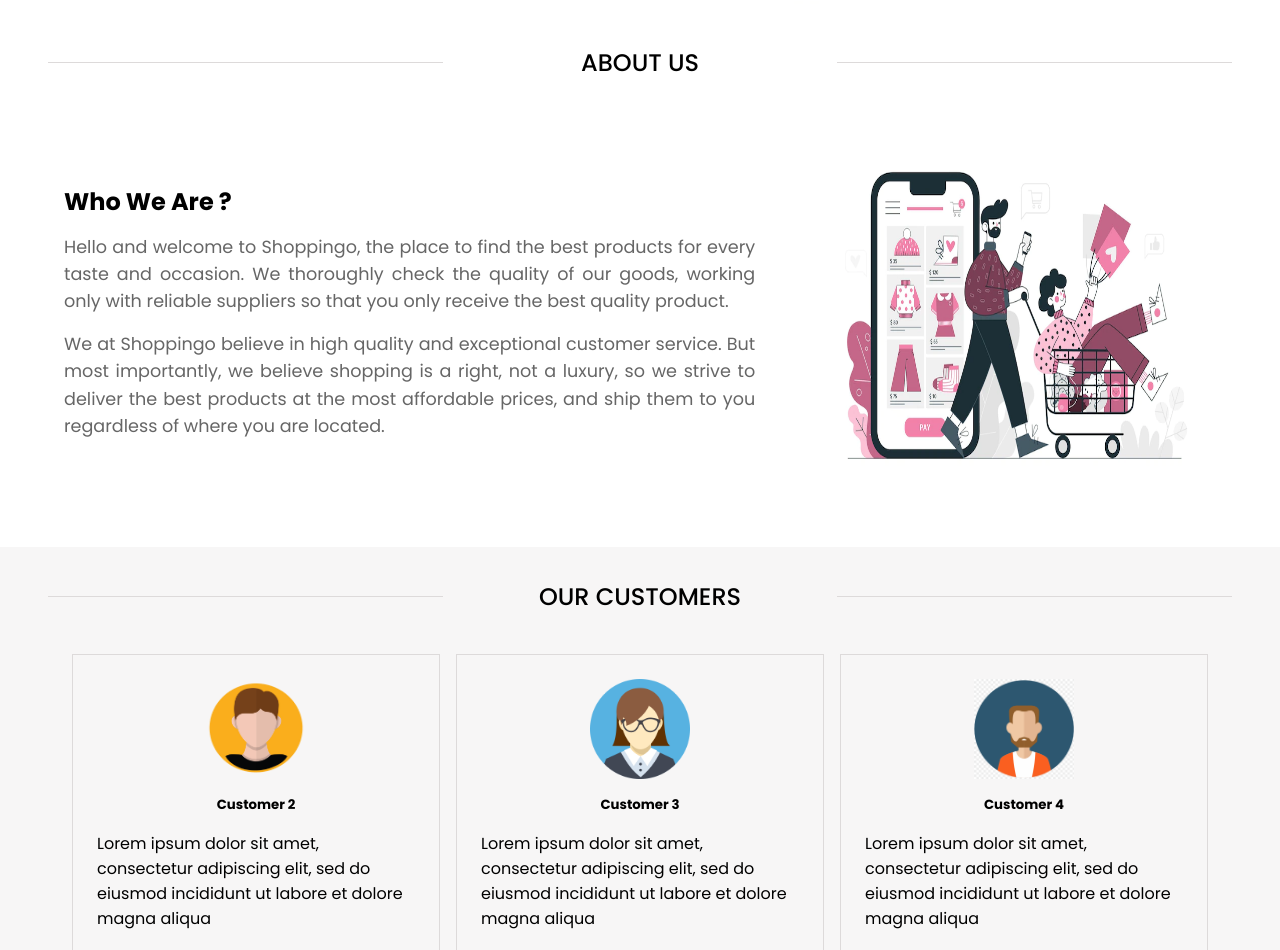
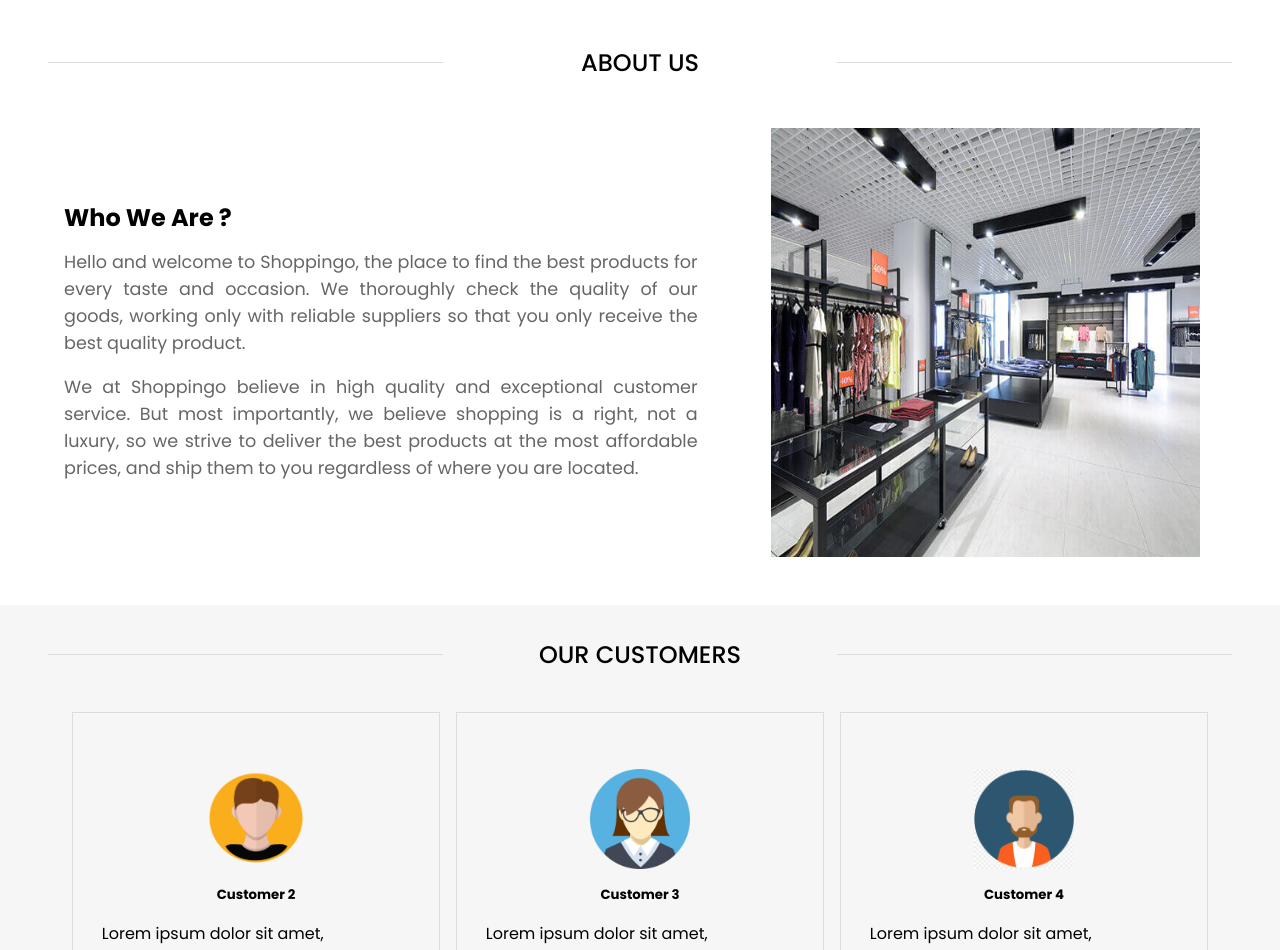
Before and after one commit to Abdallah1397/Shoppingo, a Next.js app: page /about in a window 1280 px wide. Shown: the part 542-1492 px from the top of the page. Built offline with nearby package versions, Linux system fonts and the light colour scheme.

Commit message:
About page handling

```diff
--- a/components/Customers/customers.module.css
+++ b/components/Customers/customers.module.css
@@ -11,7 +11,7 @@
 /* Customer card */
 .customerCard{
     margin: .5rem;
-    padding: 1.5rem;
+    padding: 3.5rem 1.8rem;
     border: 1px solid #dddada;
     display: flex;
     flex-direction: column;
--- a/pages/about.js
+++ b/pages/about.js
@@ -2,8 +2,7 @@
 import Title from "../components/Title/Title";
 import AboutBanner1 from "../public/assets/banners/aboutBanner1.png";
 import styles from "../styles/aboutUs.module.css";
-import About1 from "../public/assets/about1.png";
-import about2 from "../public/assets/about2.png";
+import aboutInfo from "../public/assets/about-info.jpg";
 import Image from "next/image";
 import Customers from "../components/Customers/Customers";
 
@@ -16,7 +15,7 @@
             <div className="container">
                 {/* About US Title */}
                 <Title title="About US" />
-                {/* Main Topic */}
+                {/* Main Informations */}
                 <div className={styles.aboutUSMainDiv}>
                     <div className={styles.aboutUsTopic}>
                         <h3 className={styles.mainTitle}>Who We Are ?</h3>
@@ -34,9 +33,10 @@
                             are located.
                         </p>
                     </div>
+                    {/* Image Info */}
                     <div className={styles.aboutImage}>
                         <Image
-                            src={about2}
+                            src={aboutInfo}
                             alt="about2Image"
                             width="200"
                             height="200"
--- a/styles/aboutUs.module.css
+++ b/styles/aboutUs.module.css
@@ -9,7 +9,7 @@
 }
 .aboutUsTopic {
   text-align: justify;
-  width: 60%;
+  width: 55%;
 }
 .mainTitle {
   font-size: 1.5rem;
@@ -22,7 +22,7 @@
   padding-bottom: 1rem;
 }
 .aboutImage {
-  width: 35%;
+  width: 40%;
   overflow: hidden;
   padding: 1rem;
 }
```
Also changed, not shown: public/assets/about-info.jpg (added), public/assets/about3.png (added).
